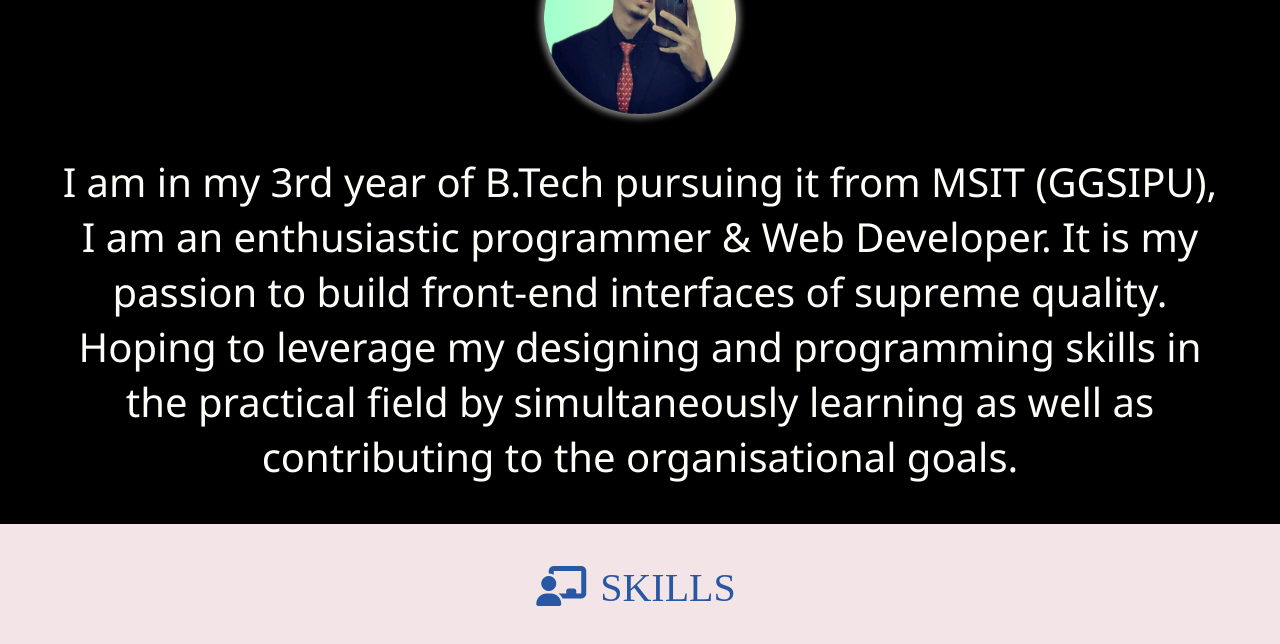
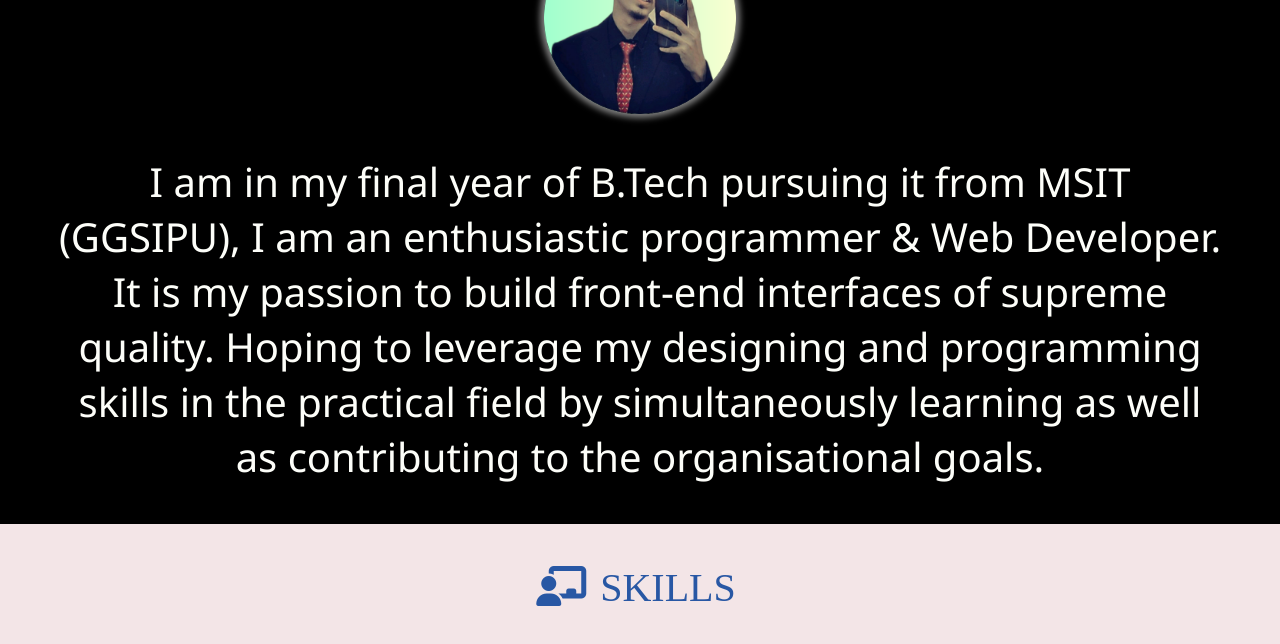
Before and after one commit to anujjha13/Anuj_portfolio, a plain HTML site: page index.html in a window 1280 px wide. Shown: the part 622-1266 px from the top of the page. Drawn offline with Linux system fonts and the light colour scheme.

Commit message:
Update index.html

```diff
--- a/index.html
+++ b/index.html
@@ -82,7 +82,7 @@
                 </div>
 
                     <!-- <h2 class="heading">No Text Is Ever <span class="highlight">Too Complicated</span></h2> -->
-                   <p > I am in my 3rd year of B.Tech pursuing it from MSIT (GGSIPU), I am an enthusiastic programmer & Web Developer. It is my passion to build front-end interfaces of supreme quality. Hoping to leverage my designing and programming skills in the practical field by simultaneously learning as well as contributing to the organisational goals.</p>
+                   <p > I am in my final year of B.Tech pursuing it from MSIT (GGSIPU), I am an enthusiastic programmer & Web Developer. It is my passion to build front-end interfaces of supreme quality. Hoping to leverage my designing and programming skills in the practical field by simultaneously learning as well as contributing to the organisational goals.</p>
 
 
             </section>
```
